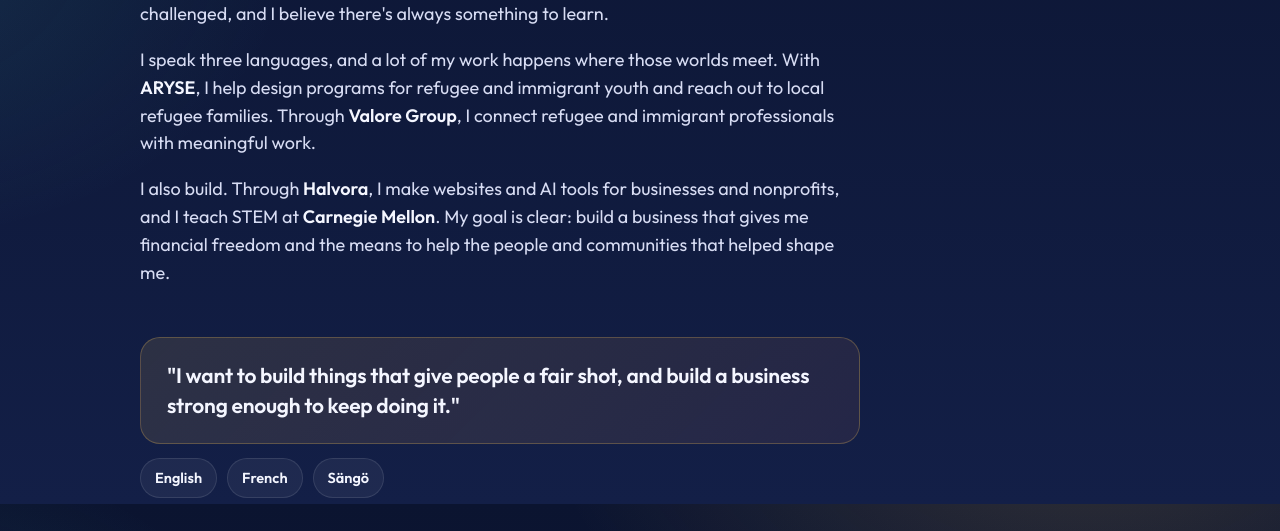
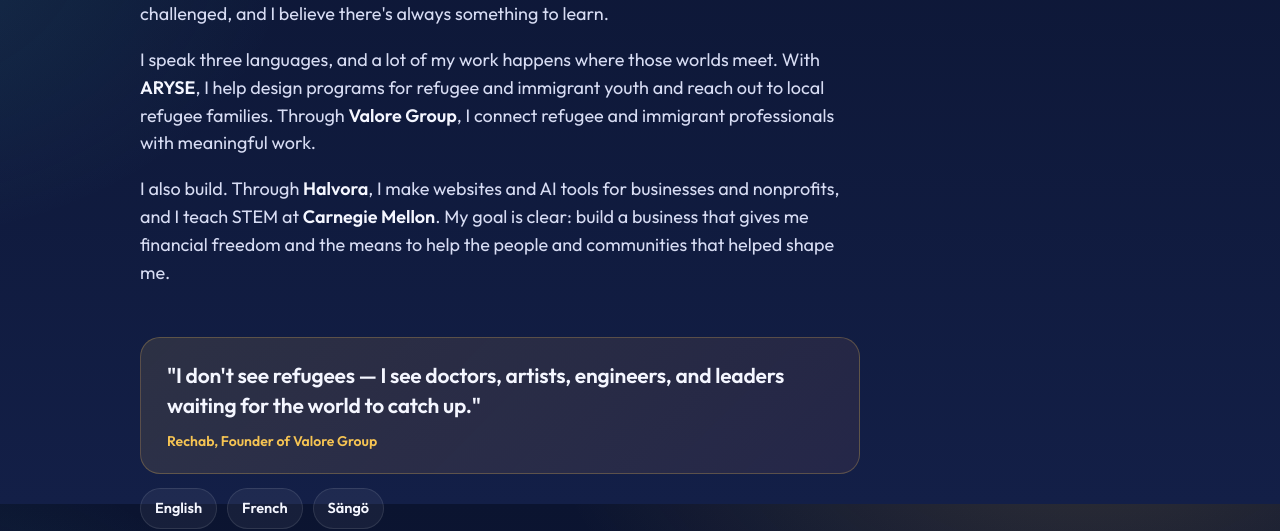
Before and after one commit to Menfis23/Menfis23.github.io, a plain HTML site: page story.html in a window 1280 px wide. Shown: the part 296-827 px from the top of the page. Drawn offline with Linux system fonts and the light colour scheme.

Commit message:
Use Valore Group quote on My Story

```diff
--- a/story.html
+++ b/story.html
@@ -43,7 +43,8 @@
        STEM at <b>Carnegie Mellon</b>. My goal is clear: build a business that gives me financial freedom and the means
        to help the people and communities that helped shape me.</p>
 
-    <div class="quote">"I want to build things that give people a fair shot, and build a business strong enough to keep doing it."</div>
+    <blockquote class="quote">"I don't see refugees — I see doctors, artists, engineers, and leaders waiting for the world to catch up."
+      <cite>Rechab, Founder of Valore Group</cite></blockquote>
 
     <div class="langs" aria-label="Languages">
       <span class="lang">English</span>
--- a/style.css
+++ b/style.css
@@ -178,6 +178,7 @@ footer a{color:var(--muted)}
   border:1px solid rgba(246,196,83,.25);
   font-size:21px;line-height:1.45;font-weight:600;letter-spacing:-.01em;
 }
+.quote cite{display:block;margin-top:10px;font-size:14px;font-weight:600;font-style:normal;color:var(--gold);letter-spacing:0}
 .langs{display:flex;gap:10px;flex-wrap:wrap;margin-top:6px}
 .lang{padding:8px 14px;border-radius:999px;background:var(--card);border:1px solid var(--line);font-weight:600;font-size:14.5px}
 
```
